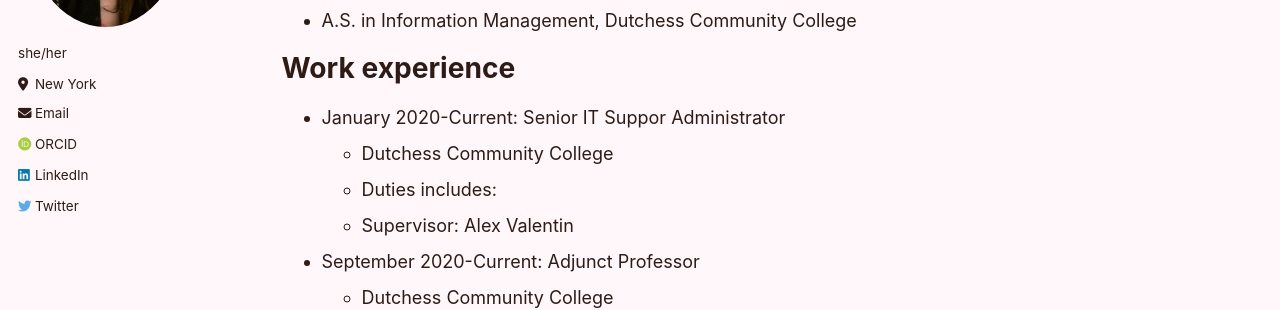
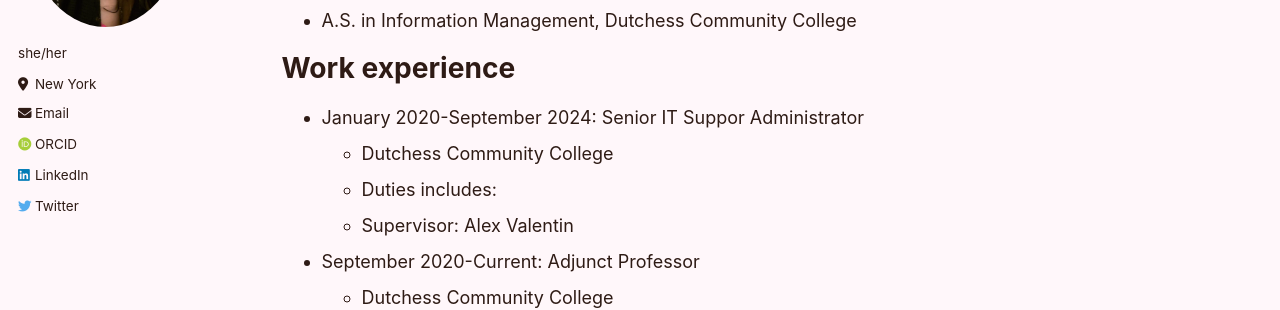
Before and after one commit to cjoneshowe/cjoneshowe.github.io, a Jekyll site: the page built from _pages/cv.md, in a window 1280 px wide and 900 px high. Shown: the part 281-591 px from the top of the window. Built offline with Jekyll 4.4.1, drawn with Linux system fonts in a browser that asks for light colours; some web fonts are replaced.

Commit message:
Update cv.md

```diff
--- a/_pages/cv.md
+++ b/_pages/cv.md
@@ -18,7 +18,7 @@ Education
 
 Work experience
 ======
-* January 2020-Current: Senior IT Suppor Administrator
+* January 2020-September 2024: Senior IT Suppor Administrator
   * Dutchess Community College
   * Duties includes:
   * Supervisor: Alex Valentin
```
